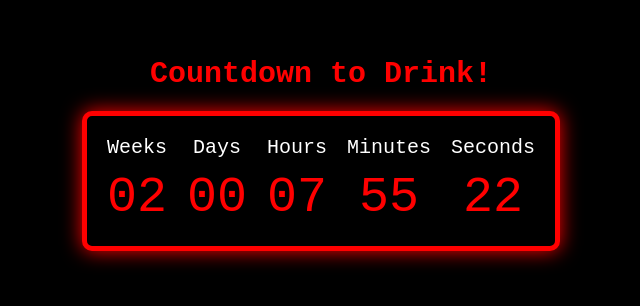
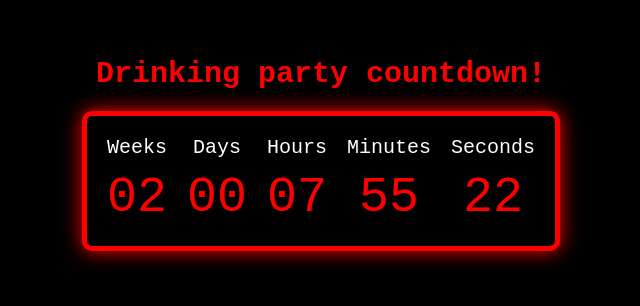
Before and after one commit to BestHampus/WEBSITE, a plain HTML site: page COUNTDOWN.html in a window 1280 px wide. Shown: the part 256-562 px from the top of the page, without its empty margins (319-959 px from the left). Drawn offline with Linux system fonts and the light colour scheme.

Commit message:
Update COUNTDOWN.html

```diff
--- a/COUNTDOWN.html
+++ b/COUNTDOWN.html
@@ -3,7 +3,7 @@
 <head>
     <meta charset="UTF-8">
     <meta name="viewport" content="width=device-width, initial-scale=1.0">
-    <title>Bomb Counter Countdown</title>
+    <title>Drinking party countdown!</title>
     <style>
         body {
             font-family: 'Courier New', Courier, monospace;
@@ -43,7 +43,7 @@
 </head>
 <body>
 
-    <h1>Countdown to Drink!</h1>
+    <h1>Drinking party countdown!</h1>
     <div id="countdown">
         <div class="time-box">
             <div class="label">Weeks</div>
```
